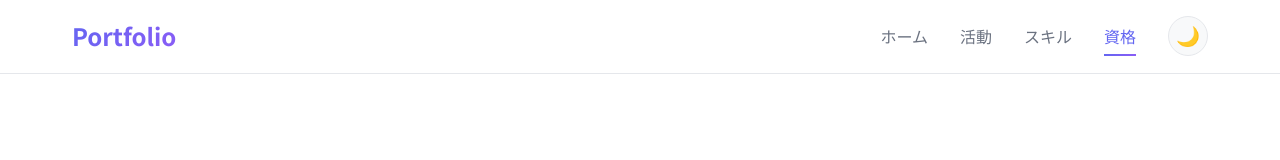
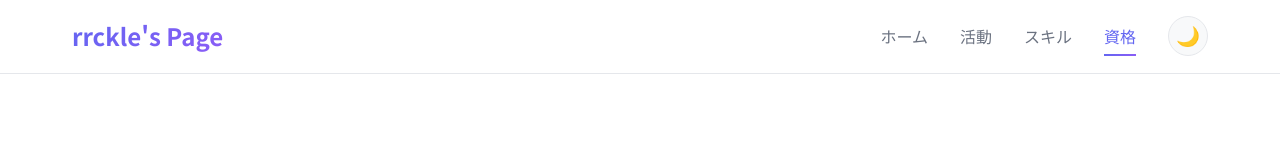
Before and after one commit to rrckle/rrckle.github.io, a plain HTML site: page certifications.html in a window 1280 px wide. Shown: the top 160 px of the page. Drawn offline with Linux system fonts and the light colour scheme.

Commit message:
Update certifications.html

```diff
--- a/certifications.html
+++ b/certifications.html
@@ -17,7 +17,7 @@
 <body>
   <header>
     <nav>
-      <a href="index.html" class="logo">Portfolio</a>
+      <a href="index.html" class="logo">rrckle's Page</a>
       <ul class="nav-links">
         <li><a href="index.html">ホーム</a></li>
         <li><a href="activities.html">活動</a></li>
@@ -69,4 +69,5 @@
   <script src="script.js"></script>
 </body>
 
+
 </html>
```
